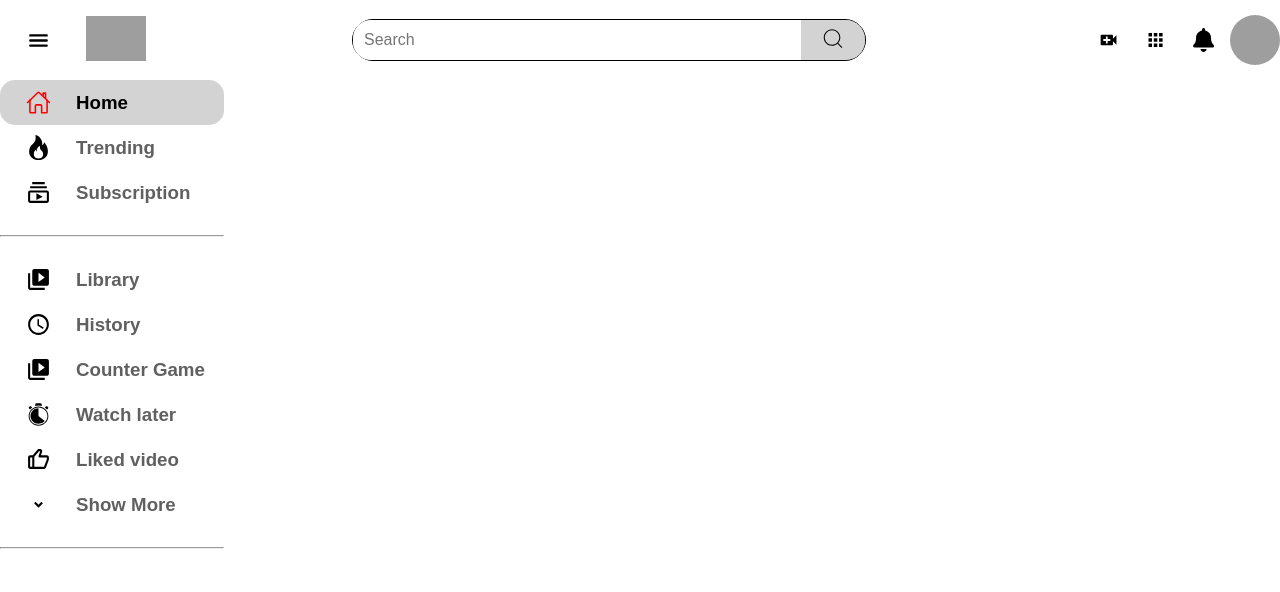
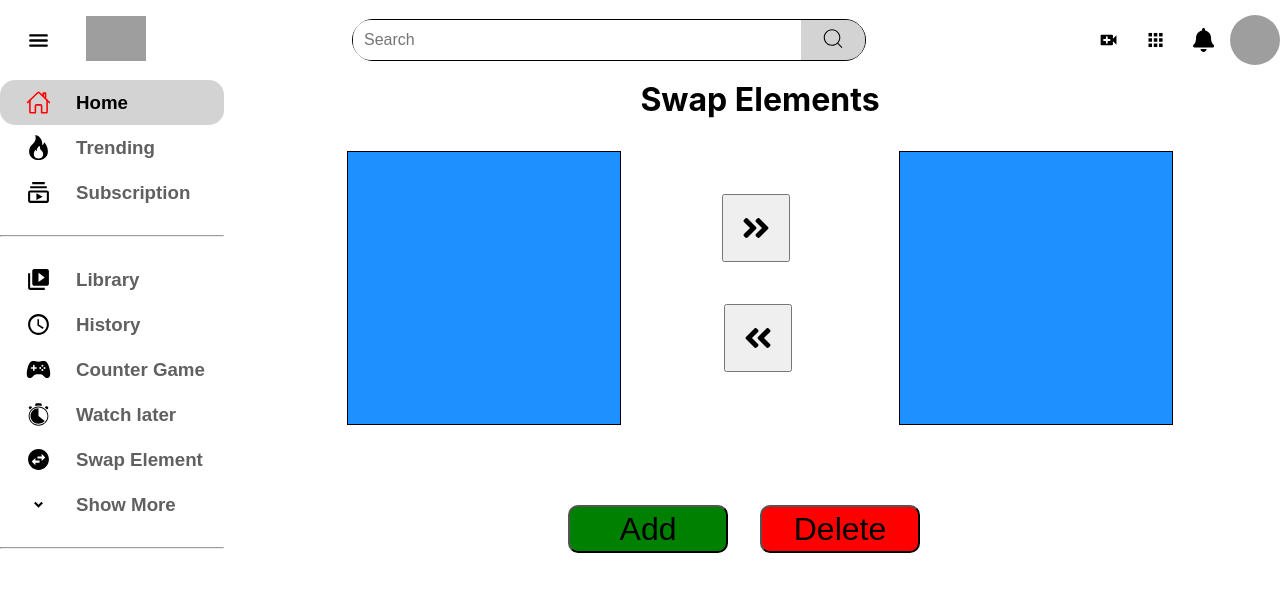
Before and after one commit to rahulkamb/youtube-clone, a React (Create React App) app: page /swapElement in a window 1280 px wide. Shown: the top 592 px of the page. Built offline with nearby package versions, Linux system fonts and the light colour scheme; grey boxes are pictures that could not be loaded.

Commit message:
SwapElement game developed

```diff
--- a/src/App.js
+++ b/src/App.js
@@ -12,6 +12,7 @@ import Subscription from './Components/Pages/subscription';
 import Trending from './Components/Pages/trending';
 import WatchLater from './Components/Pages/watchLater';
 import CounterGame from './Components/Pages/CounterGame';
+import SwapElement from './Components/Pages/SwapElement';
 
 function App() {
 
@@ -38,6 +39,7 @@ function App() {
                 <Route path='/trending' element={<Trending />} />
                 <Route path='/watchLater' element={<WatchLater />} />
                 <Route path='/countergame' element={<CounterGame />}/>
+                <Route path='/swapElement' element={<SwapElement />}/>
             </Routes>
           </div>
         </Router>
--- /dev/null
+++ b/src/Components/Pages/SwapElement.js
@@ -0,0 +1,68 @@
+import React, { useState } from 'react'
+import '../pagescss/SwapElement.css'
+import { FaAngleDoubleRight } from "react-icons/fa";
+
+function SwapElement() {
+
+    const [isButtonClicked , setIsButtonClicked] = useState(false);
+
+    const[sourceValue , setSourceValue] = useState('');
+    const[destinationValue , setDestinationValue] = useState('');
+    const[newDestinationValue , setNewDestinationValue] = useState('');
+
+
+    const handleSourceValue = (event)=>{
+        setSourceValue(event.target.value);
+    }
+
+    const handleDestinationValue =() =>{
+        setDestinationValue(sourceValue);
+        setNewDestinationValue(sourceValue);
+        setSourceValue('');
+    }
+
+    const handleNewSourceValue =() =>{
+        setSourceValue(newDestinationValue);
+        setSourceValue(newDestinationValue);
+        setDestinationValue('');
+    }
+
+    const generateBlock=()=>{
+        setIsButtonClicked(true);
+    }
+
+    const deleteElement = () =>{
+        setSourceValue('');
+        setDestinationValue('');
+        setNewDestinationValue('');
+        setIsButtonClicked(false);
+    }
+
+    return (
+        <div className='swapElement_content'>
+            <div className='swap_content'>
+                <h1>Swap Elements</h1>
+            </div>
+            <div className='swapBox'>
+                <div className='box1'>
+                    {isButtonClicked && <input className='squareBox' type='text'
+                        value={sourceValue} onChange={handleSourceValue}
+                    />}
+                </div>
+                <div className='box2'>
+                    <button className='button1' onClick={handleDestinationValue}><FaAngleDoubleRight className='right_Arrow' /></button>
+                    <button className='button2' onClick={handleNewSourceValue}><FaAngleDoubleRight className='left_Arrow' /></button>
+                </div>
+                <div className='box3'>
+                    {isButtonClicked && <div className='squareBox'>{destinationValue}</div>}
+                </div>
+            </div>
+            <div className='counterButtons'>
+                <button className='counterButton' style={{ backgroundColor: 'green' }} onClick={generateBlock}  >Add</button>
+                <button className='counterButton' style={{ backgroundColor: 'red' }} onClick={deleteElement} >Delete</button>
+            </div>
+        </div>
+    )
+}
+
+export default SwapElement
--- a/src/Components/Sidebar/sidebar.js
+++ b/src/Components/Sidebar/sidebar.js
@@ -4,10 +4,10 @@ import './sidebar.css'
 import Siderow from './siderow'
 import { IoHomeOutline } from "react-icons/io5";
 import { BsFire } from "react-icons/bs";
-import { BiLike } from "react-icons/bi";
 import { GiStopwatch } from "react-icons/gi";
 import { RiArrowDropDownLine } from "react-icons/ri";
-import { MdOutlineSubscriptions ,MdOutlineWatchLater,MdVideoLibrary } from "react-icons/md";
+import { IoGameController } from "react-icons/io5";
+import { MdOutlineSubscriptions ,MdOutlineWatchLater,MdVideoLibrary , MdSwapHorizontalCircle } from "react-icons/md";
 
 
 
@@ -35,13 +35,13 @@ function sidebar({isSidebarOpen}) {
           <Siderow Icon={MdOutlineWatchLater} title='History'  isIconVisible={isSidebarOpen}/>
         </Link>
         <Link to='/countergame' className='text-link'>
-          <Siderow Icon={MdVideoLibrary} title='Counter Game' isIconVisible={isSidebarOpen} />
+          <Siderow Icon={IoGameController} title='Counter Game' isIconVisible={isSidebarOpen} />
         </Link>
         <Link to='/watchLater' className='text-link'>
           <Siderow Icon={GiStopwatch} title='Watch later' isIconVisible={isSidebarOpen} />
         </Link>
-        <Link to='/watchLater' className='text-link'>
-          <Siderow Icon={BiLike} title='Liked video'  isIconVisible={isSidebarOpen} />
+        <Link to='/swapElement' className='text-link'>
+          <Siderow Icon={MdSwapHorizontalCircle} title='Swap Element'  isIconVisible={isSidebarOpen} />
         </Link>
         <Link to='/watchLater' className='text-link'>
           <Siderow Icon={RiArrowDropDownLine} title='Show More' isIconVisible={isSidebarOpen} />
--- a/src/Components/pagescss/CounterGame.css
+++ b/src/Components/pagescss/CounterGame.css
@@ -30,3 +30,19 @@
     height: 3rem;
     border-radius: 10px;
 }
+
+.counterButton{
+    animation: bubble-Animation 0.4s ease-out;
+}
+
+@keyframes bubble-Animation{
+    0%{
+        transform: scale(1);
+    }
+
+    50%{
+        transform: scale(1.2);
+    }
+
+    100%{transform: scale(1);}
+}
--- /dev/null
+++ b/src/Components/pagescss/SwapElement.css
@@ -0,0 +1,129 @@
+.swapElement_content{
+    margin-top: 5rem;
+    margin-left: 15rem;
+    padding: 0 1rem;
+    width: 100%;
+    height: 40rem;
+    text-align: center;
+}
+
+.swapbox{
+    display: flex;
+    align-items: center;
+    justify-content: center;
+    top: 0;
+}
+
+.swapBox{
+    display: flex;
+    padding: 1rem;
+    margin: 1rem;
+    align-items: center;
+    justify-content: space-evenly;
+}
+
+.box1{
+    display: block;
+    flex-wrap: nowrap;
+    background-color: DodgerBlue;
+    padding: 1rem;
+    width: 15rem;
+    height: 15rem;
+    border: 1px solid black;
+}
+
+.box2{
+    display: flex;
+    align-items: center;
+    justify-content: center;
+    padding: 1rem;
+    width: 8rem;
+    height: 15rem;
+    border: none;
+}
+
+.button1{
+    display: flex;
+    position: relative;
+    top: -60px;
+    right: -30px;
+}
+
+.button1:hover{
+    background-color: blueviolet;
+    border-radius: 5px;
+}
+
+.button2:hover{
+    background-color: blueviolet;
+    border-radius: 5px;
+}
+
+.button2{
+    display: flex;
+    position: relative;
+    top: 50px;
+    right: 36px;
+}
+
+.right_Arrow{
+    display: block;
+    top: -60px;
+    right: -30px;
+    font-size: 2rem;
+    padding: 1rem;
+    width: 2rem;
+}
+
+.left_Arrow{
+
+    display: block;
+    transform: rotate(180deg);
+    font-size: 2rem;
+    padding: 1rem;
+    width: 2rem;
+}
+
+.box3{
+    display: block;
+    flex-wrap: nowrap;
+    background-color: DodgerBlue;
+    padding: 1rem;
+    width: 15rem;
+    height: 15rem;
+    border: 1px solid black;
+}
+
+.squareBox {
+    width: 100%;
+    height: 2rem;
+    font-size: larger;
+    background-color: white;
+    margin-top: 20px;
+    border: 1px solid black;
+  }
+
+.counterButton:hover{
+    color: white;
+}
+
+
+.counterButton:active {
+    animation: bubble 0s ease-out;
+  }
+
+  @keyframes bubble {
+    0% {
+      transform: scale(1);
+    }
+    50% {
+      transform: scale(1.2);
+    }
+    100% {
+      transform: scale(1);
+    }
+}
+
+.squareBox{
+
+}
```
